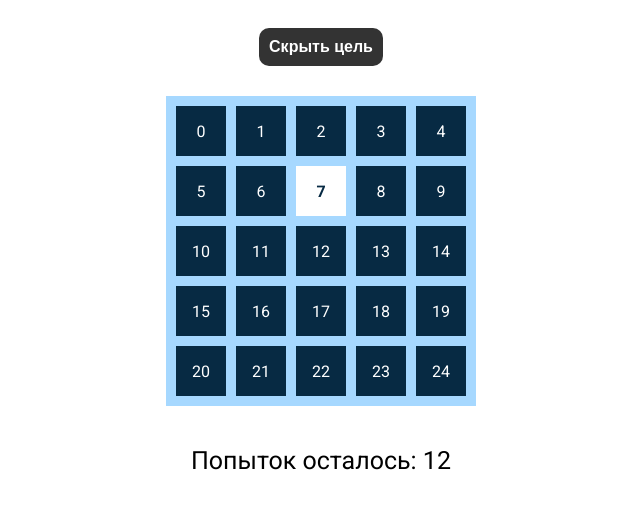
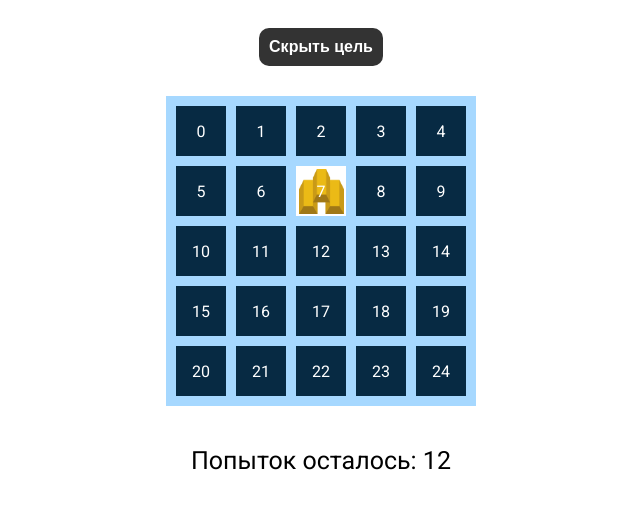
Before and after one commit to Evgotem/-find-the-treasure, a plain HTML site: page index.html in a window 1280 px wide. Both pictures are taken after a click on the button "Показать цель". Shown: the part 81-590 px from the top of the page, without its empty margins (319-959 px from the left). Drawn offline with nearby package versions, Linux system fonts and the light colour scheme.

Commit message:
добавлена картинка с золотом для визуализации

```diff
--- a/css/style.css
+++ b/css/style.css
@@ -30,6 +30,7 @@ h1 {
   display: flex;
   justify-content: center;
   align-items: center;
+  background-position: center center;
 }
 .block:hover {
   background-color: #019D36;
@@ -79,6 +80,7 @@ p {
    border-radius: 10px;
    cursor: pointer;
    transition: all 0.5s ease;
+
 }
 .hide-target:hover {
    background-color: #595959;
@@ -86,9 +88,11 @@ p {
 }
 .active {
    background: #fff;
+   background-image: url('../img/gold.png');
+   background-position: center center;
+   background-repeat: no-repeat;
+   background-size: 90%;
    transition: 0.5s ease;
-   color: #072A43;
-   font-weight: bold;
 }
 .hiden {
    visibility: hidden;
--- a/js/script.js
+++ b/js/script.js
@@ -33,8 +33,12 @@ for (let i = 0; i < blocksQuantity.length; i++) {
     counterValue--;
     counter.innerHTML = counterValue;
     if (blocksQuantity[i] == target) {
-       alert("Вы победили!");
-       location.reload();
+      target.classList.toggle('active');
+      setTimeout(youWin, 100);
+      function youWin  () {
+         alert("Вы победили!");
+         location.reload();
+      }
     } else if (blocksQuantity[i] != target) {
       blocksQuantity[i].classList.add('hiden');
     }
```
Also changed, not shown: img/gold.png (added).
